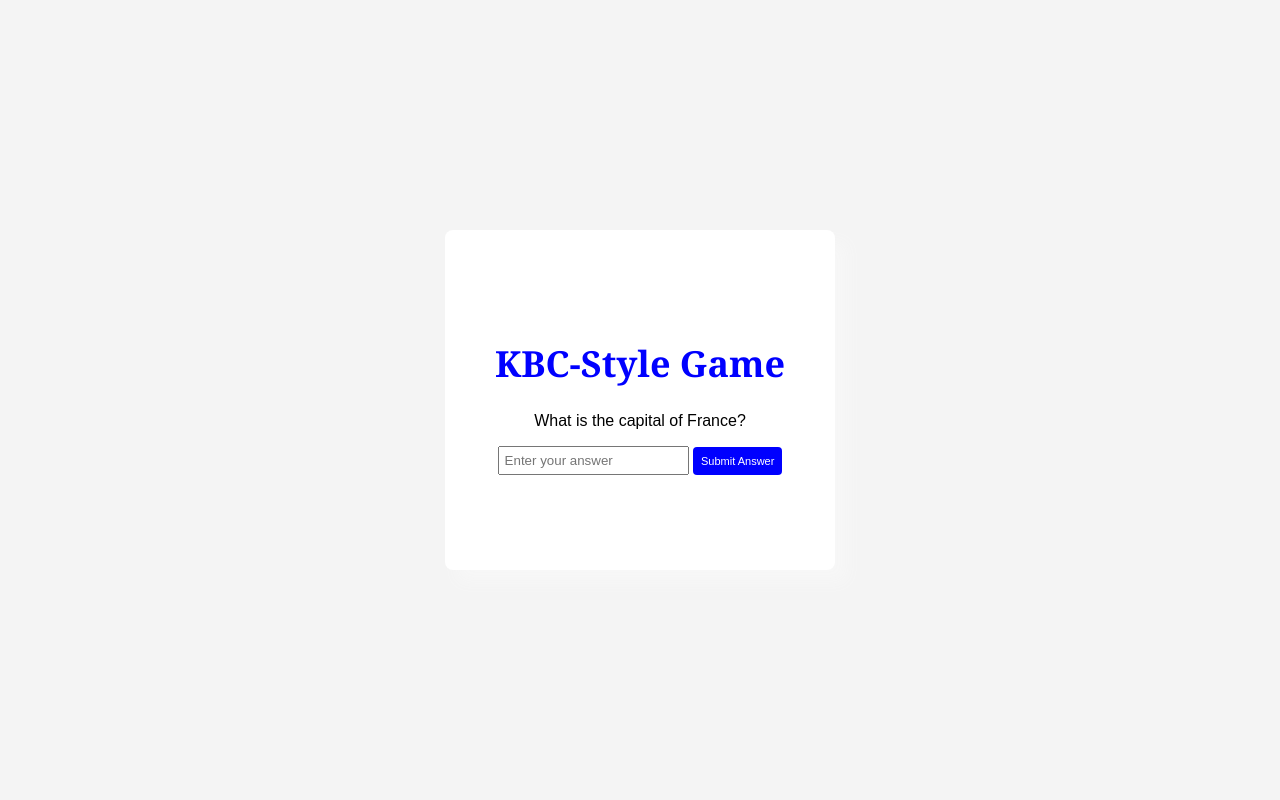
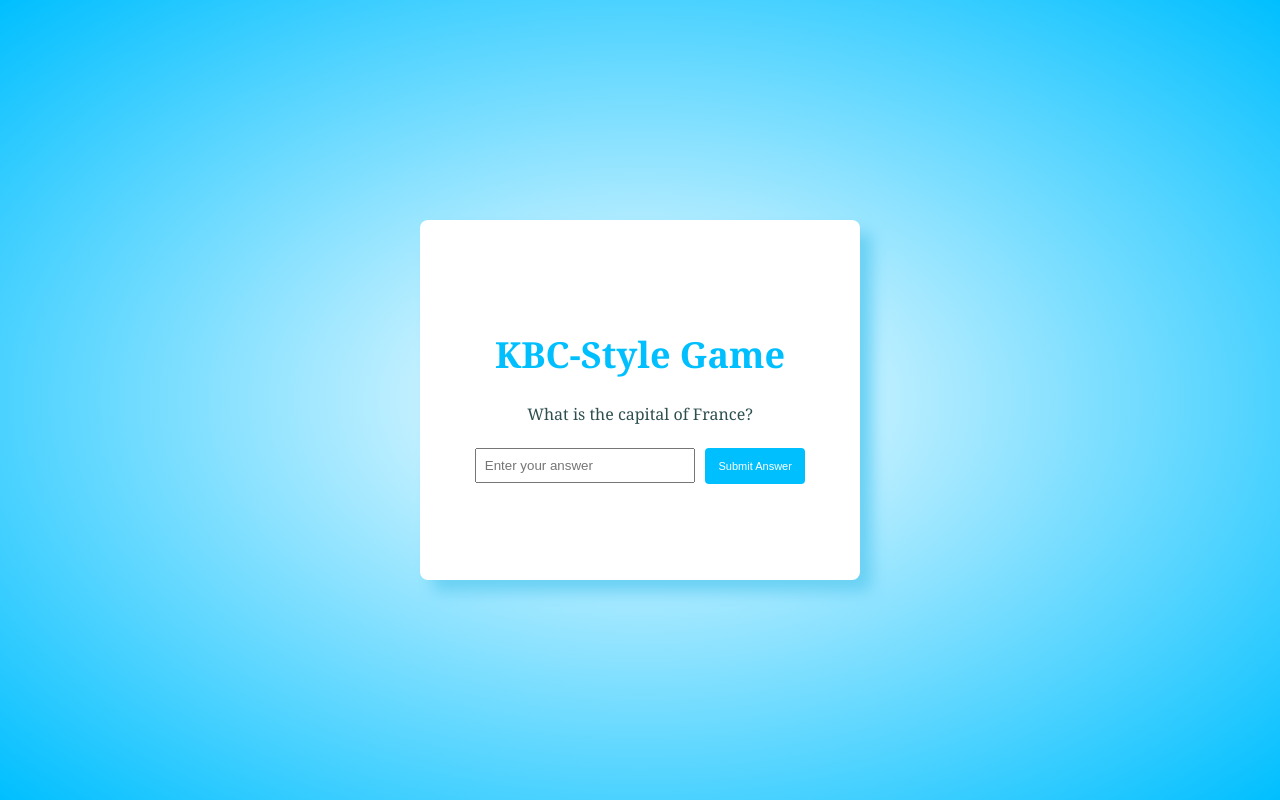
Before and after one commit to NafiyaWeb/KBC-Game, a plain HTML site: page index.html in a window 1280 px wide. Drawn offline with Linux system fonts and the light colour scheme.

Commit message:
Update index.css

```diff
--- a/index.css
+++ b/index.css
@@ -5,7 +5,7 @@ body {
     align-items: center;
     height: 100vh;
     margin: 0;
-    background-color: #f4f4f4;
+    background-image: radial-gradient(white,deepskyblue);
 }
 
 .container {
@@ -17,31 +17,36 @@ body {
     background: #fff;
     padding: 20px;
     border-radius: 8px;
-    box-shadow: 12px 12px 15px #f7f7f7;
-    width: 350px;
-    height: 300px;
+    box-shadow: 12px 12px 15px rgb(106, 209, 244);
+    width: 400px;
+    height: 320px;
 }
 
 .container h1 {
-   color: blue;
+   color:deepskyblue;
    font-family:Cambria, Cochin, Georgia, Times, 'Times New Roman', serif;
    font-size: 36px;
 }
-
+.question{
+    color:darkslategrey;
+    font-size: 16px;
+    font-family: Georgia, 'Times New Roman', Times, serif;
+    padding-bottom: 7px;
+}
 input{
-    padding: 5px;
+    padding: 8px;
+    width: 200px;
 }
 
 button{
-    padding: 8px;
-    background-color: blue;
+    padding: 12px;
+    margin-left: 6px;
+    background-color:deepskyblue;
     border-radius: 4px;
     color: #ffffff;
     font-size: 11px;
     border: none;
-}
-#qrcode {
-    margin: 20px auto;
+    width: 100px;
 }
 
 #question-container {
```
